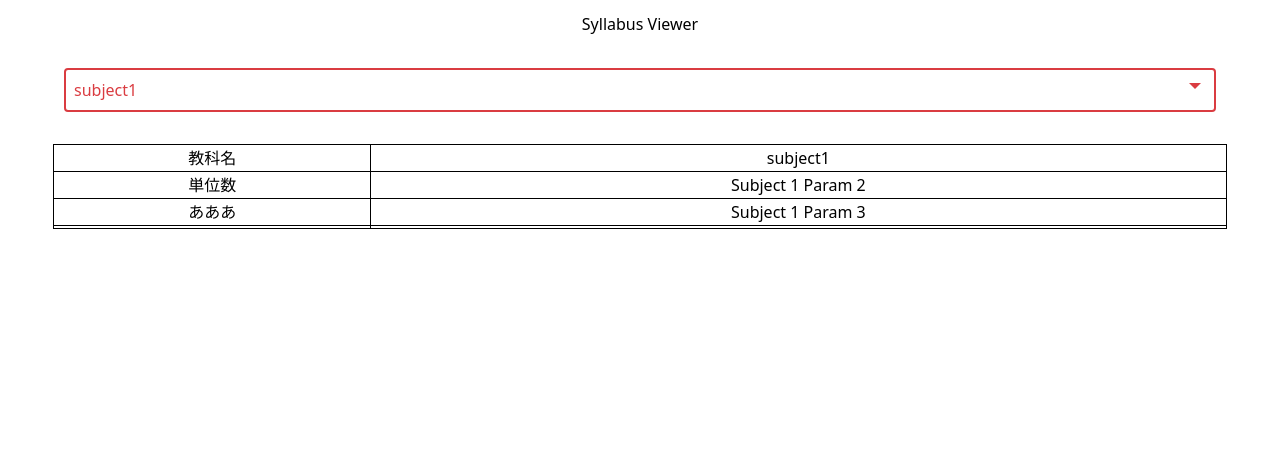
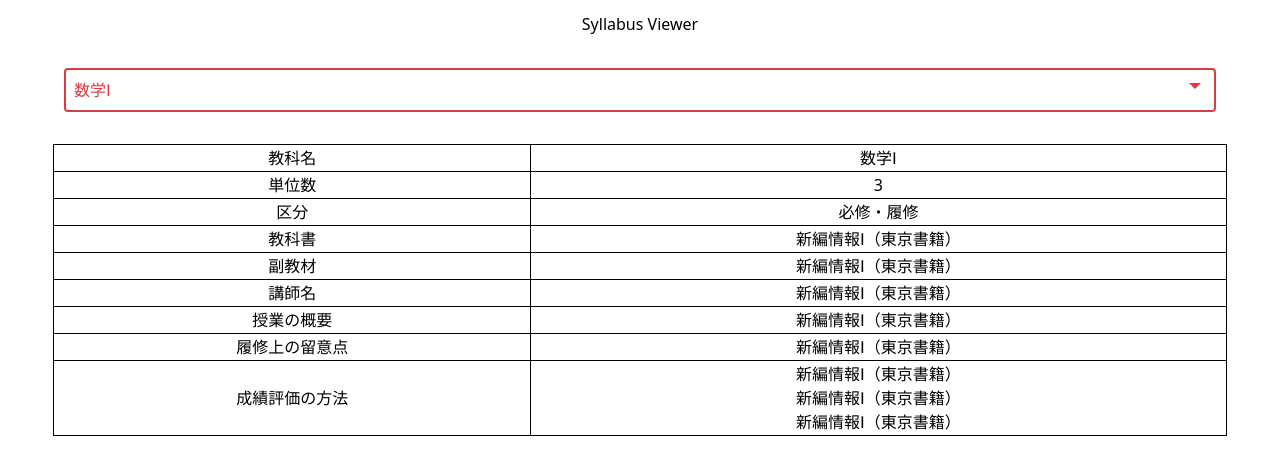
Before and after one commit to jimitas/jibumira-app, a Next.js app: page / in a window 1280 px wide. Shown: the top 468 px of the page. Built offline with nearby package versions, Linux system fonts and the light colour scheme.

Commit message:
dataの追加

```diff
--- a/public/data/syllabus-data.ts
+++ b/public/data/syllabus-data.ts
@@ -2,23 +2,25 @@
 
 export interface Subject {
   id: string;
-  param_1: string;
-  param_2: string;
-  param_3: string;
+  subject_class: string;
+  credit: number;
+  category: string;
+  textbook:string;
 }
 
 const subjects: Subject[] = [
   {
-    id: 'subject1',
-    param_1: 'Subject 1 Param 1',
-    param_2: 'Subject 1 Param 2',
-    param_3: 'Subject 1 Param 3',
+    id: '数学Ⅰ',
+    subject_class: '普通科目',
+    credit: 3,
+    category: '必修・履修',
+    textbook: '新編情報Ⅰ（東京書籍）',
   },
   {
     id: 'subject2',
-    param_1: 'Subject 2 Param 1',
-    param_2: 'Subject 2 Param 2',
-    param_3: 'Subject 2 Param 3',
+    subject_class: 'Subject 2 Param 1',
+    credit: 2,
+    category: 'Subject 2 Param 3',
   },
   // 他のダミーデータを追加
 ];
--- a/src/pages/index.tsx
+++ b/src/pages/index.tsx
@@ -24,7 +24,7 @@ export default function Home() {
             onChange={handleSubjectChange}
           >
             {" "}
-            <option value="" disabled hidden>
+            <option value="" disabled>
               教科を選択してください。
             </option>
             {subjects.map((subject) => (
@@ -44,15 +44,39 @@ export default function Home() {
             </tr>
             <tr>
               <td>単位数</td>
-              <td>{selectedSubject.param_2}</td>
+              <td>{selectedSubject.credit}</td>
             </tr>
             <tr>
-              <td>あああ</td>
-              <td>{selectedSubject.param_3}</td>
+              <td>区分</td>
+              <td>{selectedSubject.category}</td>
             </tr>
             <tr>
-              <td></td>
-              <td></td>
+              <td>教科書</td>
+              <td>{selectedSubject.textbook}</td>
+            </tr>
+            <tr>
+              <td>副教材</td>
+              <td>{selectedSubject.textbook}</td>
+            </tr>
+            <tr>
+              <td>講師名</td>
+              <td>{selectedSubject.textbook}</td>
+            </tr>
+            <tr>
+              <td>授業の概要</td>
+              <td>{selectedSubject.textbook}</td>
+            </tr>
+            <tr>
+              <td>履修上の留意点</td>
+              <td>{selectedSubject.textbook}</td>
+            </tr>
+            <tr>
+              <td>成績評価の方法</td>
+              <td>
+                <ul>{selectedSubject.textbook}</ul>
+                <ul>{selectedSubject.textbook}</ul>
+                <ul>{selectedSubject.textbook}</ul>
+              </td>
             </tr>
           </tbody>
         </table>
```
